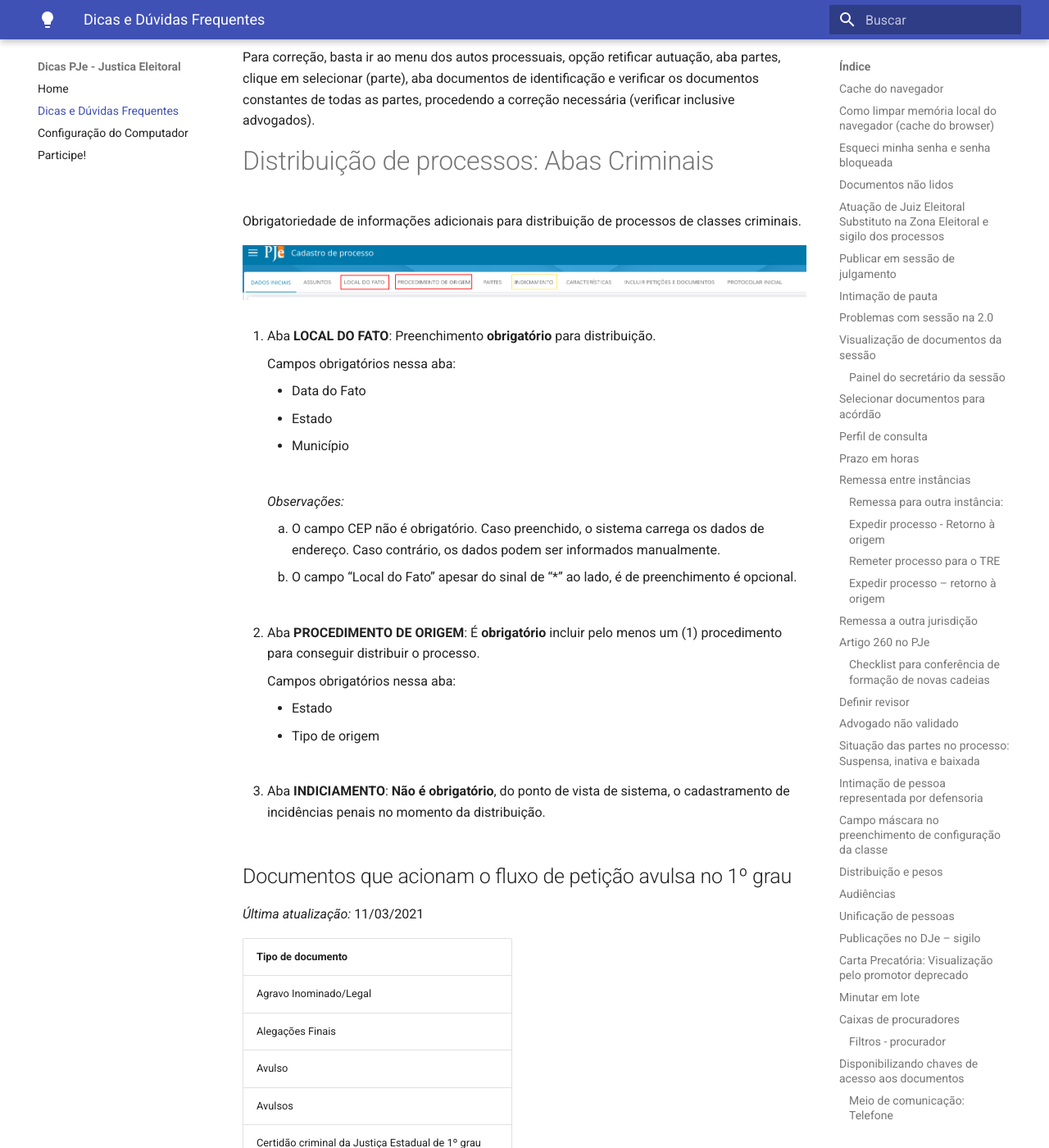
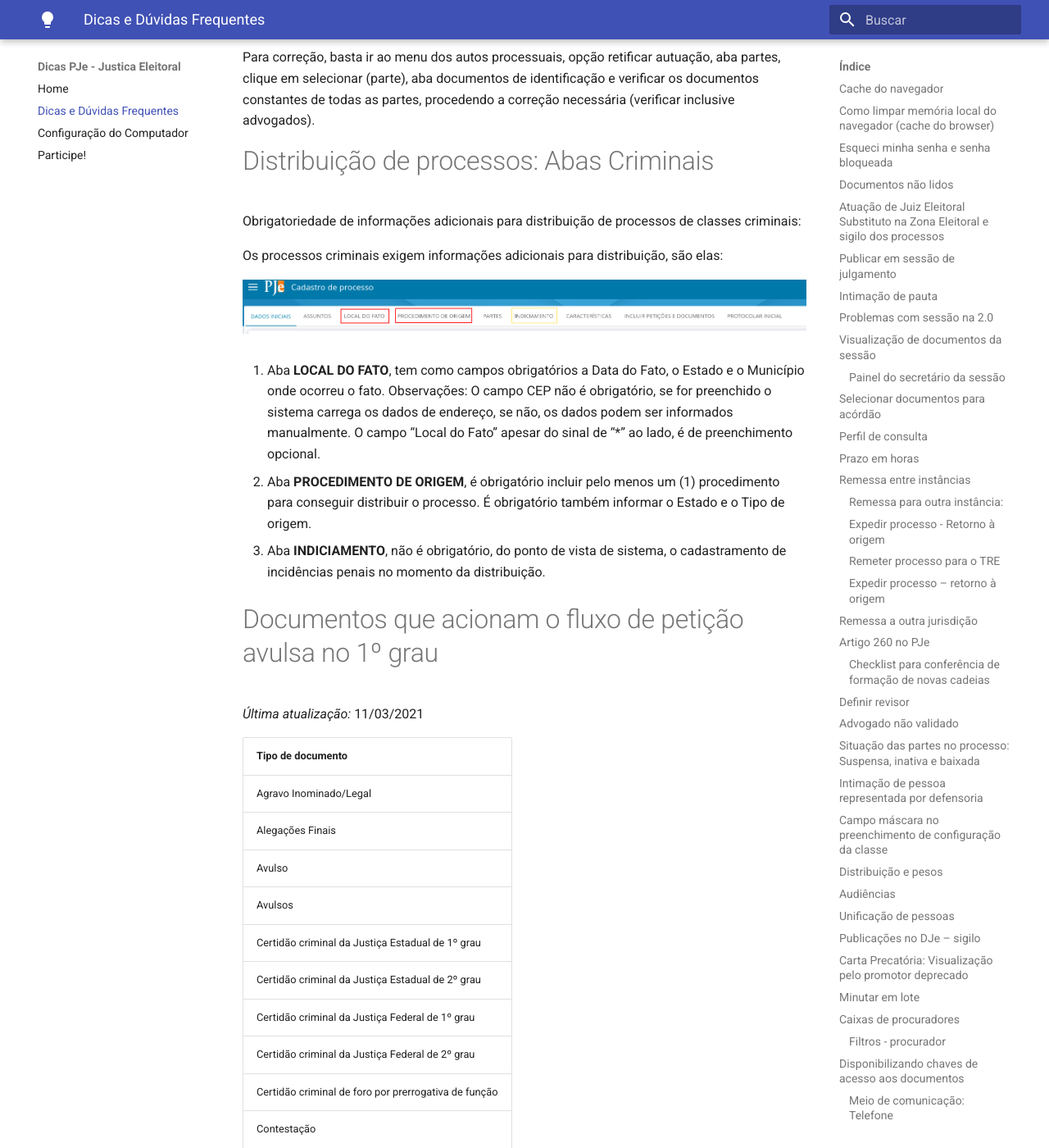
Before and after one commit to PJeJE/dicas_versao_1, an MkDocs documentation site: the page built from docs/dicas.md, in a window 1280 px wide and 1400 px high, scrolled down 48062 px. Shown: the whole window at 82% size. Built offline with MkDocs 1.6.1 and Material for MkDocs 9.7.7, drawn with Linux system fonts in a browser that asks for light colours; nearby versions of some CDN libraries.

Commit message:
Update dicas.md

```diff
--- a/docs/dicas.md
+++ b/docs/dicas.md
@@ -1047,40 +1047,22 @@ Para correção, basta ir ao menu dos autos processuais, opção retificar autua
 
 # Distribuição de processos: Abas Criminais
 
-Obrigatoriedade de informações adicionais para distribuição de processos de classes criminais.
+Obrigatoriedade de informações adicionais para distribuição de processos de classes criminais:
+
+Os processos criminais exigem informações adicionais para distribuição, são elas:
+
 
 ![Abas Distribuição Classes Criminais](img/abas_distribuicao_criminal.png)
 
-1. Aba **LOCAL DO FATO**: Preenchimento **obrigatório** para distribuição.
-
-    Campos obrigatórios nessa aba:
-
-    * Data do Fato
-    * Estado
-    * Município
-
-    <br/>
-
-    *Observações:*
-
-    1. O campo CEP não é obrigatório. Caso preenchido, o sistema carrega os dados de endereço. Caso contrário, os dados podem ser informados manualmente.
-    * O campo “Local do Fato” apesar do sinal de “*” ao lado, é de preenchimento é opcional.
-
-    <br/>
-
-2. Aba **PROCEDIMENTO DE ORIGEM**: É **obrigatório** incluir pelo menos um (1) procedimento para conseguir distribuir o processo.
-
-    Campos obrigatórios nessa aba:
-
-    * Estado
-    * Tipo de origem
-
-    <br/>
-
-3. Aba **INDICIAMENTO**: **Não é obrigatório**, do ponto de vista de sistema, o cadastramento de incidências penais no momento da distribuição.
+1. Aba **LOCAL DO FATO**, tem como campos obrigatórios a Data do Fato, o Estado e o Município onde ocorreu o fato. Observações: O campo CEP não é obrigatório,  se for preenchido o sistema carrega os dados de endereço, se não,  os  dados  podem ser informados manualmente.  O campo “Local do Fato” apesar do sinal de “*” ao lado, é de preenchimento opcional.
 
 
-## Documentos que acionam o fluxo de petição avulsa no 1º grau
+2. Aba **PROCEDIMENTO DE ORIGEM**, é obrigatório incluir pelo menos um (1) procedimento para conseguir distribuir o processo. É obrigatório também informar o Estado e o Tipo de origem.
+
+3. Aba **INDICIAMENTO**, não é obrigatório, do ponto de vista de sistema, o cadastramento de incidências penais no momento da distribuição.
+
+
+# Documentos que acionam o fluxo de petição avulsa no 1º grau
 
 *Última atualização:* 11/03/2021
 
```
